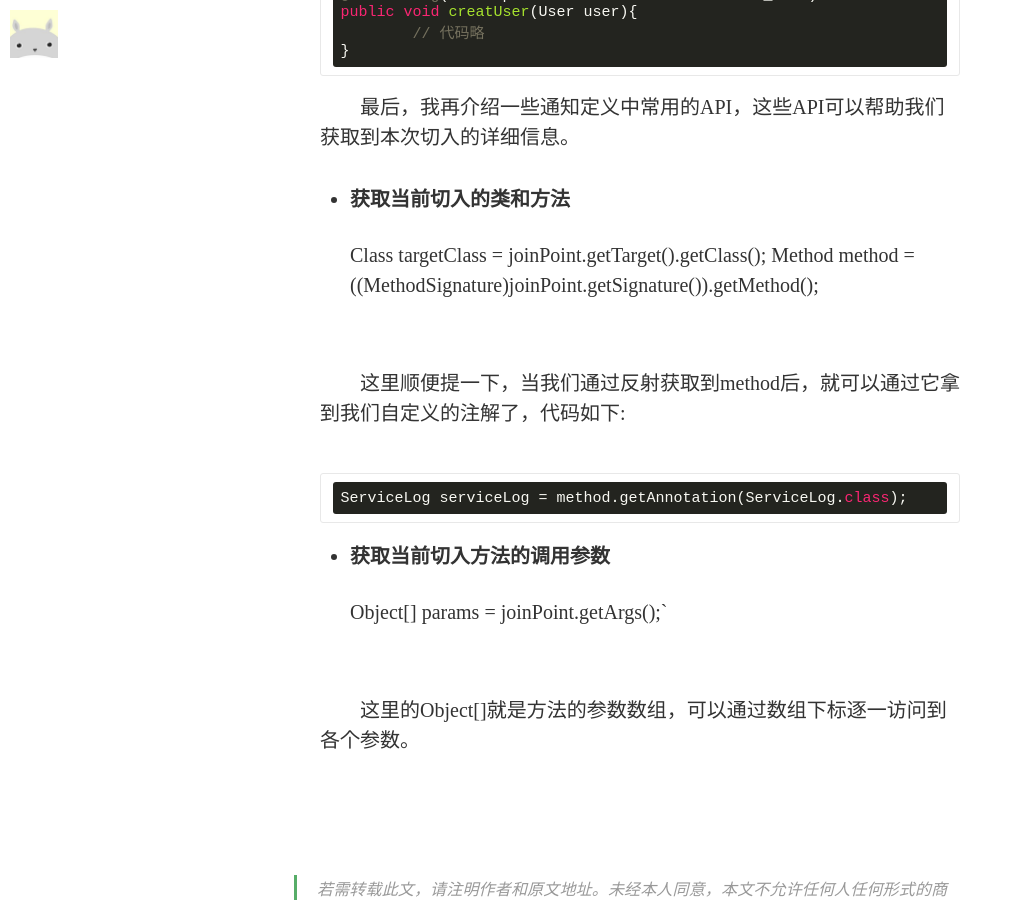
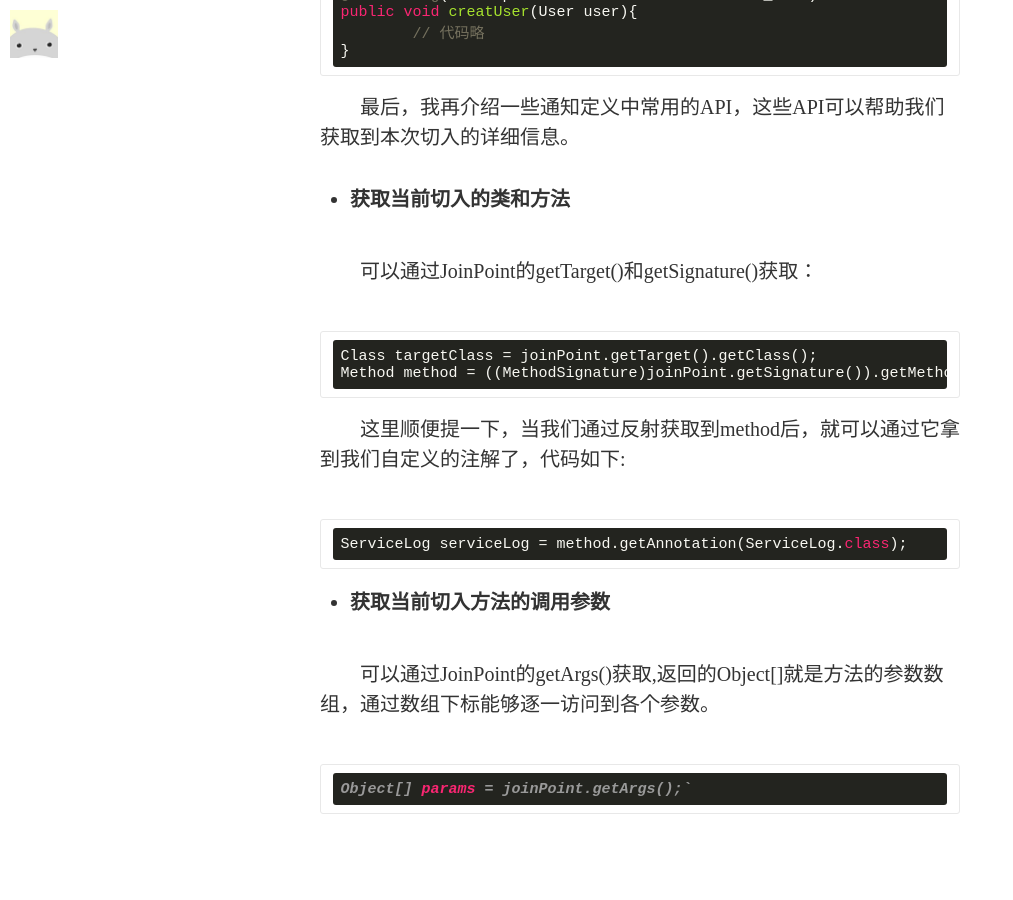
Before and after one commit to ihuyang/myblog, a Jekyll site: the page built from _posts/2016-10-22-Using Spring AOP to achieve the system log.md, in a window 1280 px wide and 900 px high, scrolled down 8409 px. Shown: the whole window, without its empty margins (0-1013 px from the left). Built offline with Jekyll 4.4.1, drawn with Linux system fonts in a browser that asks for light colours; nearby versions of some CDN libraries; some web fonts are replaced; comment, search, counter and statistics services are not loaded.

Commit message:
interface modified

```diff
--- a/_posts/2016-10-22-Using Spring AOP to achieve the system log.md
+++ b/_posts/2016-10-22-Using Spring AOP to achieve the system log.md
@@ -206,6 +206,8 @@ image2: /assets/article_images/2016-10-22/title_img.jpg
 
 * **获取当前切入的类和方法**
 
+　　可以通过JoinPoint的getTarget()和getSignature()获取：
+
 	Class targetClass = joinPoint.getTarget().getClass();
 	Method method = ((MethodSignature)joinPoint.getSignature()).getMethod();
 
@@ -215,9 +217,10 @@ image2: /assets/article_images/2016-10-22/title_img.jpg
 
 * **获取当前切入方法的调用参数**
 
+　　可以通过JoinPoint的getArgs()获取,返回的Object[]就是方法的参数数组，通过数组下标能够逐一访问到各个参数。
+
 	Object[] params = joinPoint.getArgs();`
 
-　　这里的Object[]就是方法的参数数组，可以通过数组下标逐一访问到各个参数。
 <br>
 <br>
 <br>
```
